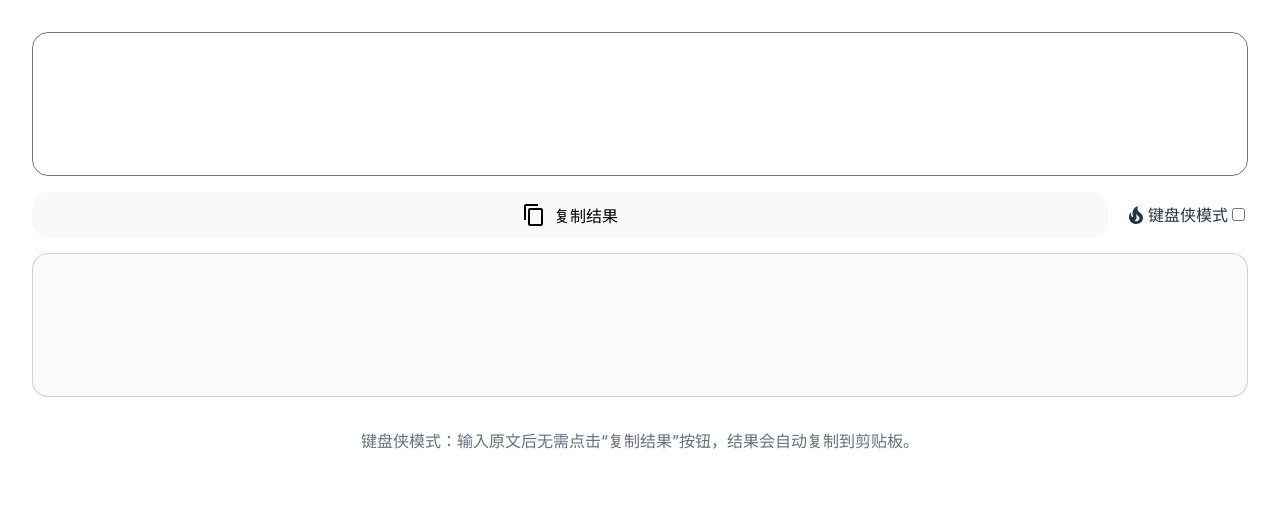
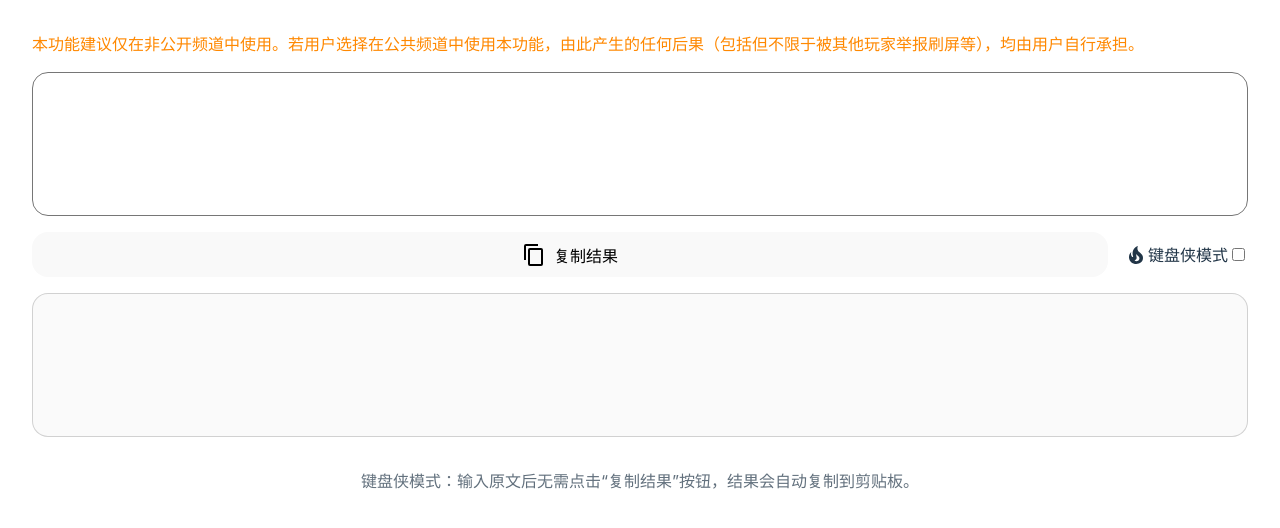
Before and after one commit to GrakePch/SC-Chinese-IME, a React (Vite) app: page / in a window 1280 px wide. Shown: the top 528 px of the page. Built offline with nearby package versions, Linux system fonts and the light colour scheme.

Commit message:
add disclaimer

```diff
--- a/src/App.css
+++ b/src/App.css
@@ -18,6 +18,12 @@
   font-family: system-ui, -apple-system, BlinkMacSystemFont, 'Segoe UI', Roboto, Oxygen, Ubuntu, Cantarell, 'Open Sans', 'Helvetica Neue', sans-serif;
   padding: 1rem;
   border-radius: 1rem;
+}
+
+.important-message {
+  text-align: left;
+  margin: 0;
+  color: #ff8800;
 }
 
 .control-area {
--- a/src/App.jsx
+++ b/src/App.jsx
@@ -40,6 +40,7 @@ function App() {
   return (
     <>
       <div className="main">
+        <p className="important-message">本功能建议仅在非公开频道中使用。若用户选择在公共频道中使用本功能，由此产生的任何后果（包括但不限于被其他玩家举报刷屏等），均由用户自行承担。</p>
         <textarea id="input-chinese" name="input-chinese" rows="5" onChange={handleInputUpdate} />
         <div className="control-area">
           <button id="btn-copy" onClick={copyToClipboard}>
```
